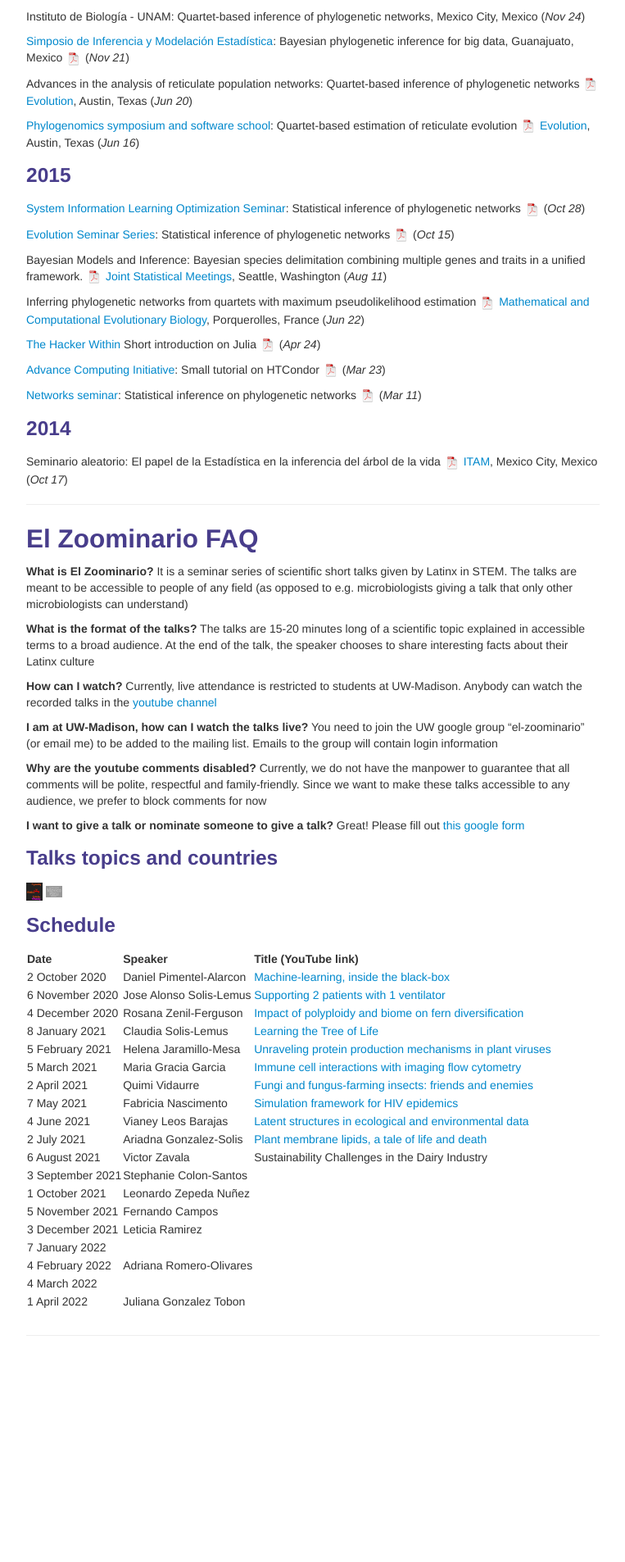
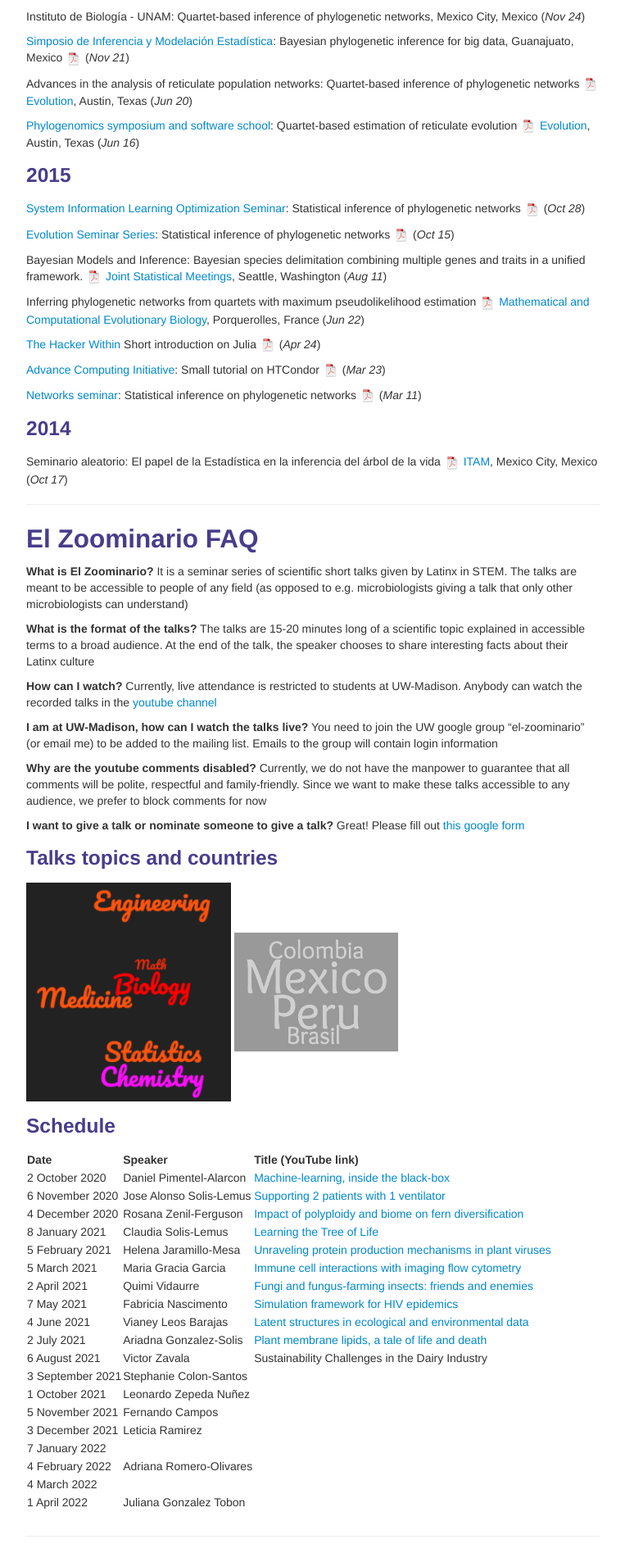
Before and after one commit to solislemuslab/solislemuslab.github.io, a Jekyll site: the page built from pages/talks.md, in a window 1280 px wide. Shown: the part 2005-3911 px from the top of the page at 82% size, without its empty margins (258-1021 px from the left). Built offline with Jekyll 4.4.1, drawn with Linux system fonts in a browser that asks for light colours; before the commit the page ends 3666 px from its top, so only the background shows below that.

Commit message:
image size

```diff
--- a/pages/talks.md
+++ b/pages/talks.md
@@ -225,8 +225,8 @@
 
 ### Talks topics and countries
 <div class="image123">
-    <img src="../assets/pics/topics.png" width="20">
-    <img src="../assets/pics/countries.png" width="20">
+    <img src="../assets/pics/topics.png" width="250">
+    <img src="../assets/pics/countries.png" width="200">
 </div>
 
 ### Schedule
```
